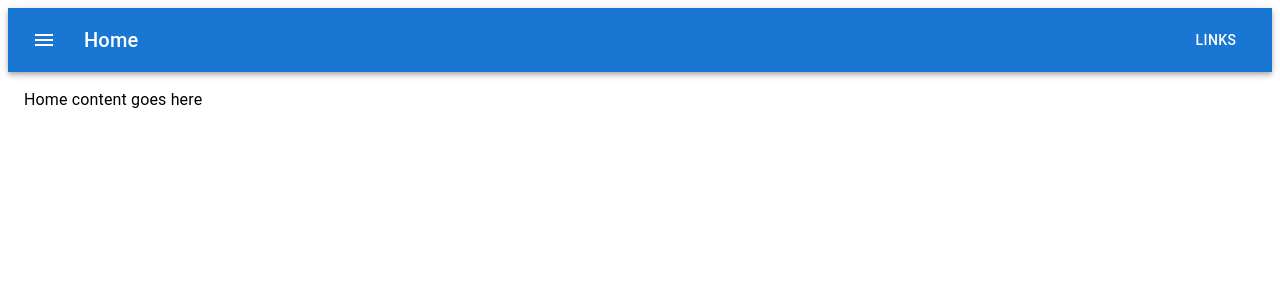
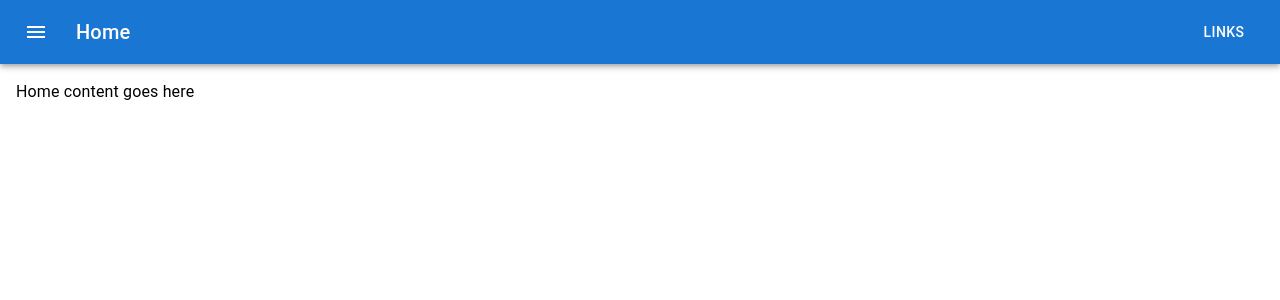
Before and after one commit to ksmith0813/portfolio-ts, a React app: page /home in a window 1280 px wide. Shown: the top 300 px of the page. Built offline with nearby package versions, Linux system fonts and the light colour scheme.

Commit message:
added index.scss and imported for body element styling

```diff
--- a/src/components/navigation/main.tsx
+++ b/src/components/navigation/main.tsx
@@ -1,6 +1,7 @@
 import { BrowserRouter, Routes, Route } from 'react-router-dom'
 import { Navigation } from './navigation'
 import { Home } from 'components/home/home'
+import 'index.scss'
 
 export const Main = () => (
   <BrowserRouter>
--- /dev/null
+++ b/src/index.scss
@@ -0,0 +1,3 @@
+body {
+ margin: 0;
+}
```
